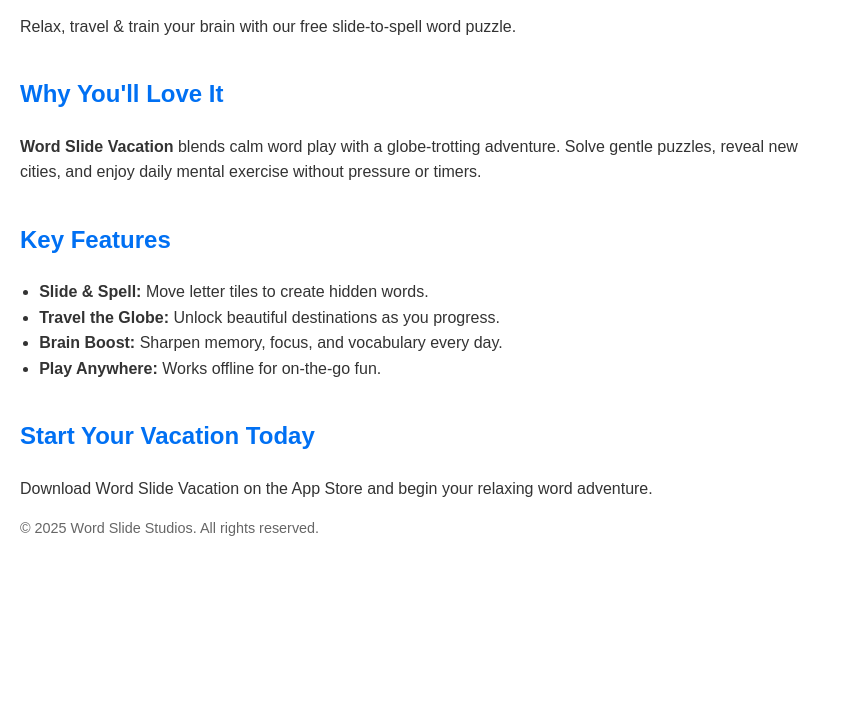
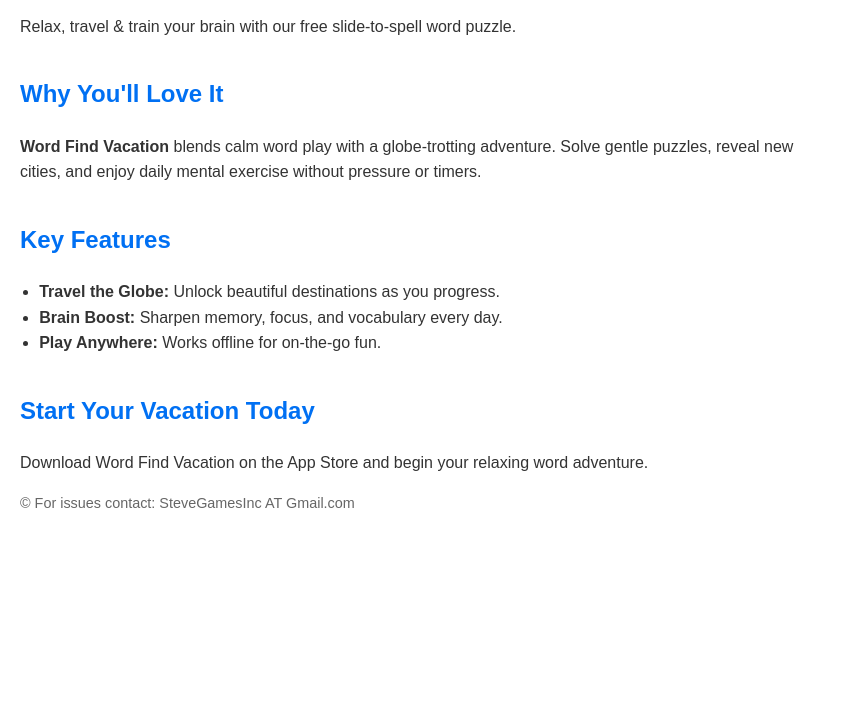
Before and after one commit to SMartin79/WordFind, a plain HTML site: page index.html in a window 1280 px wide. Shown: the part 79-800 px from the top of the page, without its empty margins (0-841 px from the left). Drawn offline with Linux system fonts and the light colour scheme.

Commit message:
Update index.html

```diff
--- a/index.html
+++ b/index.html
@@ -3,7 +3,7 @@
 <head>
   <meta charset="UTF-8">
   <meta name="viewport" content="width=device-width, initial-scale=1.0">
-  <title>Word Slide Vacation – Relax, Travel & Train Your Brain</title>
+  <title>Word Find Vacation – Relax, Travel & Train Your Brain</title>
   <style>
     body{margin:0;font-family:Arial,Helvetica,sans-serif;color:#333;line-height:1.6;padding:20px;max-width:800px;}
     h1,h2{color:#0070f3;margin-top:1.5em;}
@@ -12,23 +12,22 @@
   </style>
 </head>
 <body>
-  <h1>Word Slide Vacation</h1>
+  <h1>Word Find Vacation</h1>
   <p>Relax, travel &amp; train your brain with our free slide‑to‑spell word puzzle.</p>
 
   <h2>Why You'll Love It</h2>
-  <p><strong>Word Slide Vacation</strong> blends calm word play with a globe‑trotting adventure. Solve gentle puzzles, reveal new cities, and enjoy daily mental exercise without pressure or timers.</p>
+  <p><strong>Word Find Vacation</strong> blends calm word play with a globe‑trotting adventure. Solve gentle puzzles, reveal new cities, and enjoy daily mental exercise without pressure or timers.</p>
 
   <h2>Key Features</h2>
   <ul>
-    <li><strong>Slide &amp; Spell:</strong> Move letter tiles to create hidden words.</li>
     <li><strong>Travel the Globe:</strong> Unlock beautiful destinations as you progress.</li>
     <li><strong>Brain Boost:</strong> Sharpen memory, focus, and vocabulary every day.</li>
     <li><strong>Play Anywhere:</strong> Works offline for on‑the‑go fun.</li>
   </ul>
 
   <h2>Start Your Vacation Today</h2>
-  <p>Download Word Slide Vacation on the App&nbsp;Store and begin your relaxing word adventure.</p>
+  <p>Download Word Find Vacation on the App&nbsp;Store and begin your relaxing word adventure.</p>
 
-  <p style="font-size:0.9rem;color:#666;">&copy; 2025 Word Slide Studios. All rights reserved.</p>
+  <p style="font-size:0.9rem;color:#666;">&copy; For issues contact: SteveGamesInc AT Gmail.com</p>
 </body>
 </html>
```
